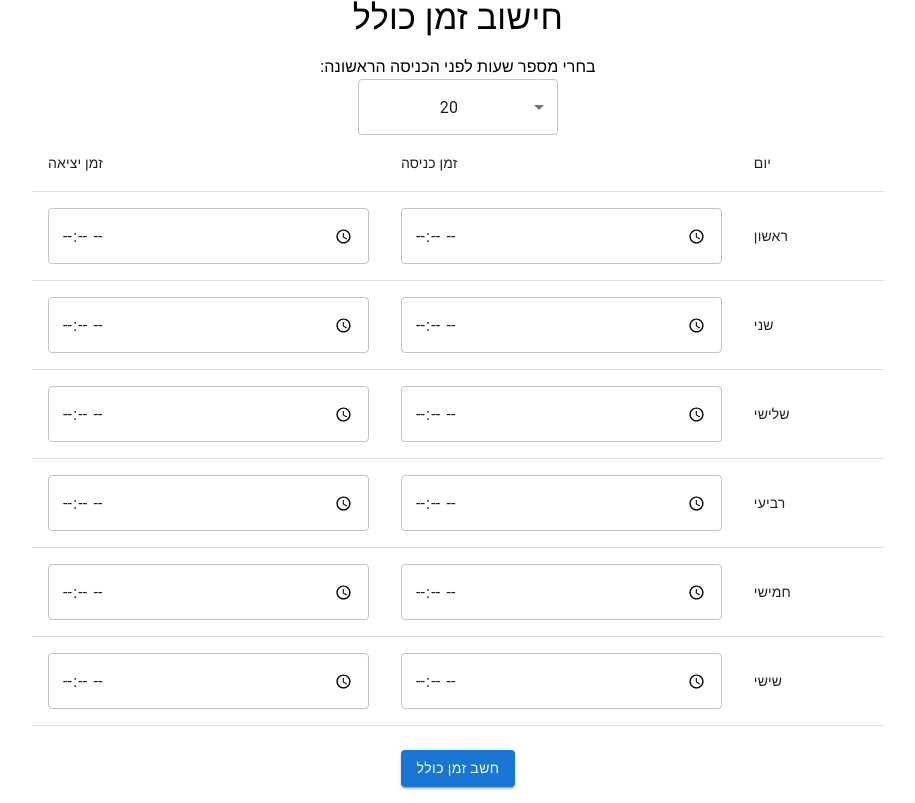
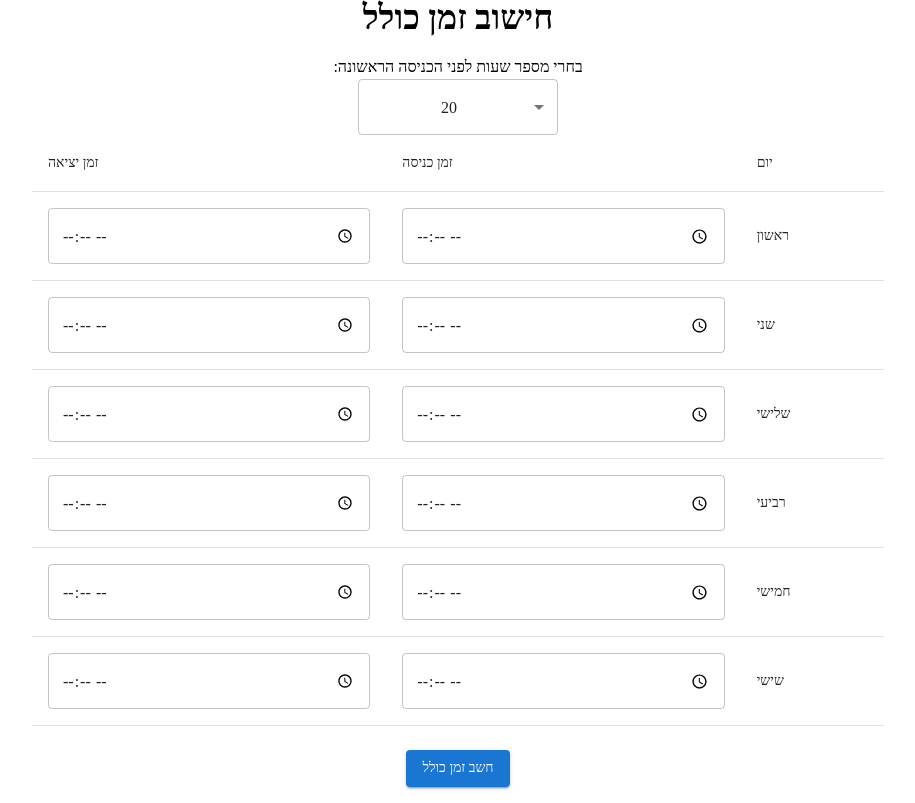
Before and after one commit to GreenArmy18/time-tracker, a React (Create React App) app: page / in a window 1280 px wide. Shown: the whole page, without its empty margins (182-1097 px from the left). Built offline with nearby package versions, Linux system fonts and the light colour scheme.

Commit message:
Update App.js

```diff
--- a/src/App.js
+++ b/src/App.js
@@ -1,5 +1,12 @@
 import React, { useState } from 'react';
 import { Box, Button, Container, Table, TableBody, TableCell, TableContainer, TableHead, TableRow, TextField, Typography, MenuItem } from '@mui/material';
+import { createTheme, ThemeProvider } from '@mui/material/styles';
+
+const theme = createTheme({
+  typography: {
+    fontFamily: 'Assistant',
+  },
+});
 
 function App() {
   const [times, setTimes] = useState([
@@ -59,6 +66,7 @@ function App() {
   };
 
   return (
+    <ThemeProvider theme={theme}>
     <Box
       display="flex"
       justifyContent="center"
@@ -68,9 +76,11 @@ function App() {
       textAlign="right"
     >
       <Container maxWidth="md">
-        <Typography variant="h4" align="center" gutterBottom>
+      <Typography variant="h4" align="center" gutterBottom>
+        <Box fontFamily="Assistant" fontWeight="bold">
           חישוב זמן כולל
-        </Typography>
+        </Box>
+      </Typography>
 
         <Box mt={2} textAlign="center">
           <Typography variant="body1">בחרי מספר שעות לפני הכניסה הראשונה:</Typography>
@@ -135,6 +145,7 @@ function App() {
         </Box>
       </Container>
     </Box>
+  </ThemeProvider>
   );
 }
 
```
